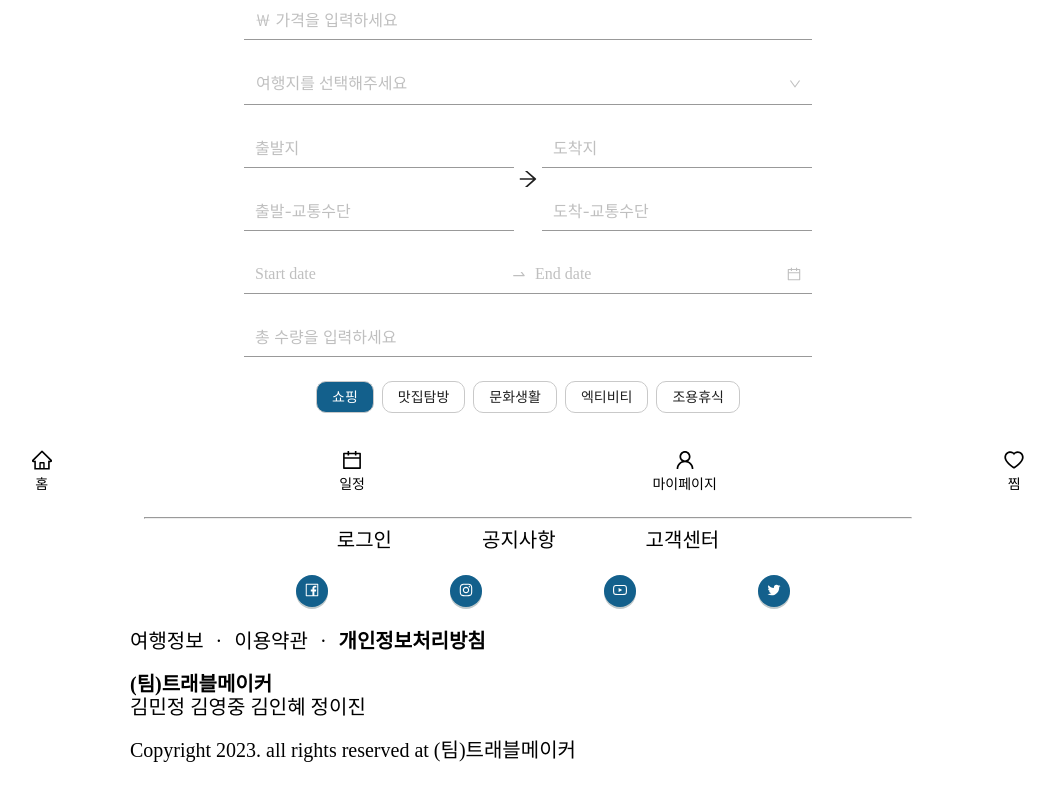
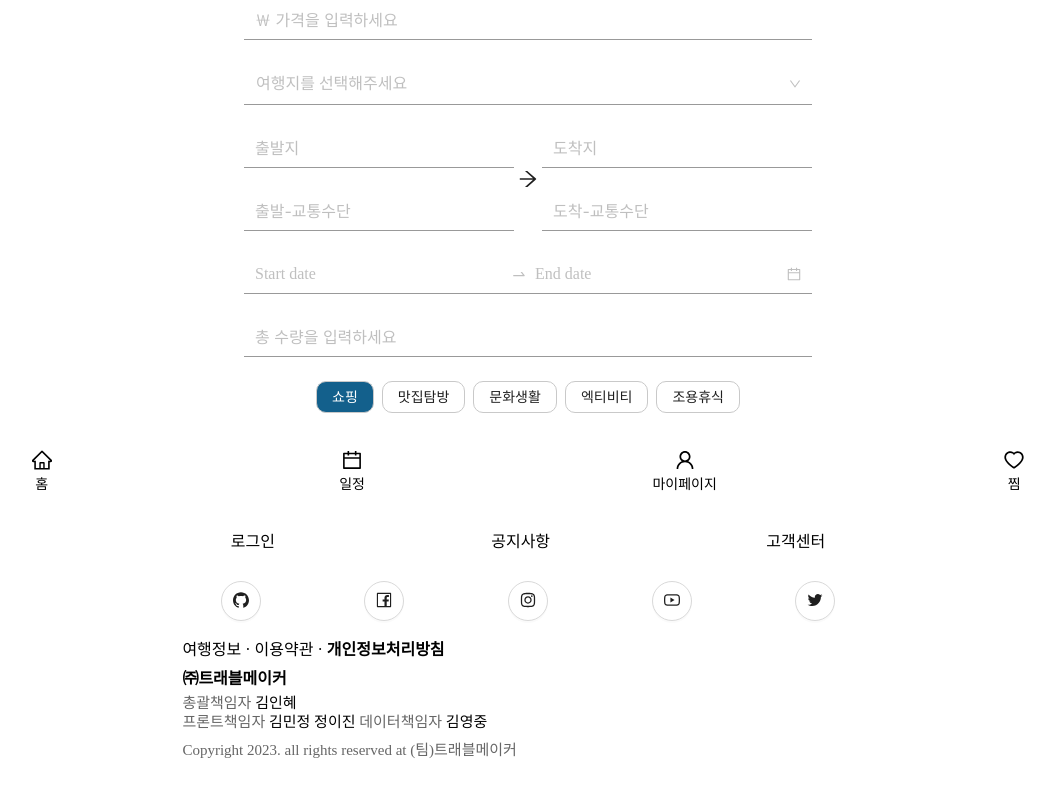
Before and after one commit to ejin1018/OneTrip, a React (Create React App) app: page /create in a window 1280 px wide. Shown: the part 286-1086 px from the top of the page, without its empty margins (112-1167 px from the left). Before the commit the page ends 1053 px from the top, so only its background shows below. Built offline with nearby package versions, Linux system fonts and the light colour scheme; a web font is replaced by a local one.

Commit message:
230322 이진 footer 수정

```diff
--- a/src/common/Footer.jsx
+++ b/src/common/Footer.jsx
@@ -1,14 +1,12 @@
-import {
-    InstagramOutlined, FacebookOutlined, YoutubeOutlined,TwitterOutlined, SearchOutlined} from "@ant-design/icons";
-    import { Button } from 'antd';
-    import { Link, Route, Routes } from 'react-router-dom';
-    import Login from "../components/Login";
+import {InstagramOutlined, FacebookOutlined, YoutubeOutlined,TwitterOutlined, GithubOutlined} from "@ant-design/icons";
+import { Button } from 'antd';
+import { Link, Route, Routes } from 'react-router-dom';
+import Login from "../components/Login";
 import "./Footer.scss"
 
 const Footer = () => {
     return (
         <div className="footer">
-            <hr/>
             <div className="footer-top">
                 <Routes>
                     <Route path='/login' element={<Login />}></Route>
@@ -17,42 +15,27 @@ const Footer = () => {
                 <Link to={'/Notice'}>공지사항</Link>
                 <Link to={'/Service'}>고객센터</Link>
             </div>
-            <br/>
             <div className="footer-sns">
-                <Button type="primary" shape="circle" icon={<FacebookOutlined />} />
-                <Button type="primary" shape="circle" icon={<InstagramOutlined />} />
-                <Button type="primary" shape="circle" icon={<YoutubeOutlined />} />
-                <Button type="primary" shape="circle" icon={<TwitterOutlined />} />
+                <Button size="large" shape="circle" icon={<GithubOutlined />} />
+                <Button size="large" shape="circle" icon={<FacebookOutlined />} />
+                <Button size="large" shape="circle" icon={<InstagramOutlined />} />
+                <Button size="large" shape="circle" icon={<YoutubeOutlined />} />
+                <Button size="large" shape="circle" icon={<TwitterOutlined />} />
             </div>
-
-            <br/>
             <div className="footer-info">
-                <p>
+                <div className="footer-assign">
                     <span>여행정보</span>
-                    <span>·</span>
+                    <span>&nbsp;·&nbsp;</span>
                     <span>이용약관</span>
-                    <span>·</span>
+                    <span>&nbsp;·&nbsp;</span>
                     <span className="boldtext">개인정보처리방침</span>
-
-                </p>
-                {/* <p>
-                    <a href="#">여행정보</a>
-                    ·
-                    <a href="#">이용약관</a>
-                    ·
-                    <a href="#">
-                        <span className="boldtext">개인정보처리방침</span>
-                    </a>
-                </p> */}
-                <p>
-                    <span className="boldtext">(팀)트래블메이커</span>
-                    <br/>
-                    <span>김민정 김영중 김인혜 정이진</span>
-                </p>
-                <p>
-                    <span>
-                        Copyright 2023. all rights reserved at (팀)트래블메이커
-                    </span>
+                </div>
+                <div className="footer-team">
+                    <p className="boldtext">㈜트래블메이커</p>
+                    <p className="footer-team-member"><span>총괄책임자 </span>김인혜<br/> <span>프론트책임자 </span>김민정 정이진 <span>데이터책임자 </span>김영중</p>
+                </div>
+                <p className="footer-copyright">
+                    Copyright 2023. all rights reserved at (팀)트래블메이커
                 </p>
             </div>
         </div>
--- a/src/common/Footer.scss
+++ b/src/common/Footer.scss
@@ -1,32 +1,53 @@
 .footer{
+    border-top: 1px solid #13608C;
+    padding: 15px 0 80px;
+    &-top{
+        width: 80%;
+        margin: 0 auto 20px;
+        display: flex;
+        justify-content: space-between;
+        align-items: center;
+        & > a{
+            display: block;
+            padding: 10px;
+            font-size: 16px;
+        }
+    }
+}
 
-    font-size: 20px;
-    & a{
-        text-decoration: none;
-        padding:45px;
-        color:black;
+.footer-sns{
+    width: 80%;
+    margin: 0 auto 20px;
+    display:flex;
+    justify-content: space-between;
+}
 
+.footer-info{
+    padding: 0 5%;
+    text-align: left;
+    .footer-assign{
+        margin-bottom: 10px;
     }
-
-}
-.footer-sns{
-    margin-left:30px;
-    display:flex;
-    justify-content: space-evenly
-
-}
-.footer-info a{
-    text-decoration: none;
-
-}
-.footer-info p{
-    text-align: left;
-    margin-left:-20px;
-    // margin-right:-50px;
-
-}
-.footer-info p span{
-    padding:6px;
+    .footer-team{
+        & > p{
+            margin-bottom: 0;
+        }
+        &-member{
+            margin-top: 6px;
+            font-size: 15px;
+            line-height: 1.25;
+            span{
+                font-weight: 300;
+                color: #666;
+            }
+        }
+    }
+    .footer-copyright{
+        margin-top: 10px;
+        font-size: 15px;
+        color: #666;
+        word-break: keep-all;
+    }
 }
 .boldtext{
     font-weight:bold;
```
